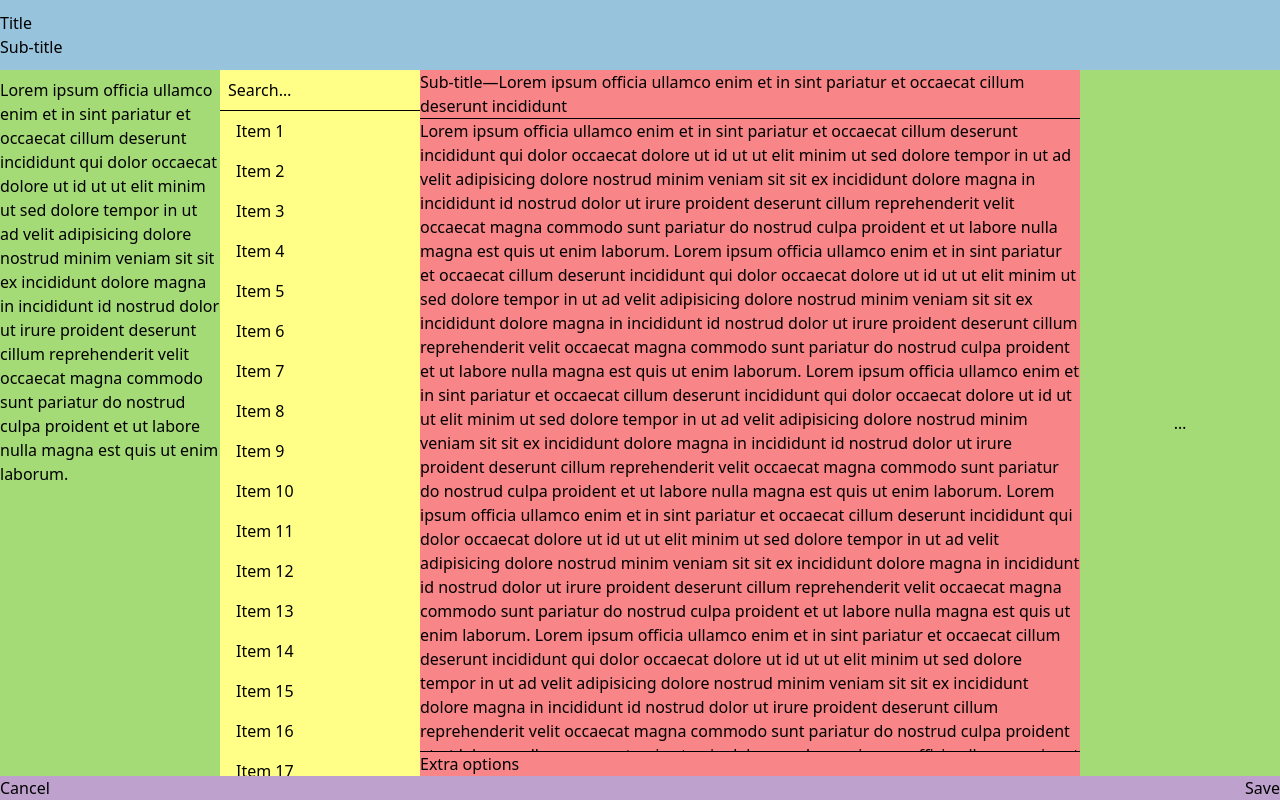
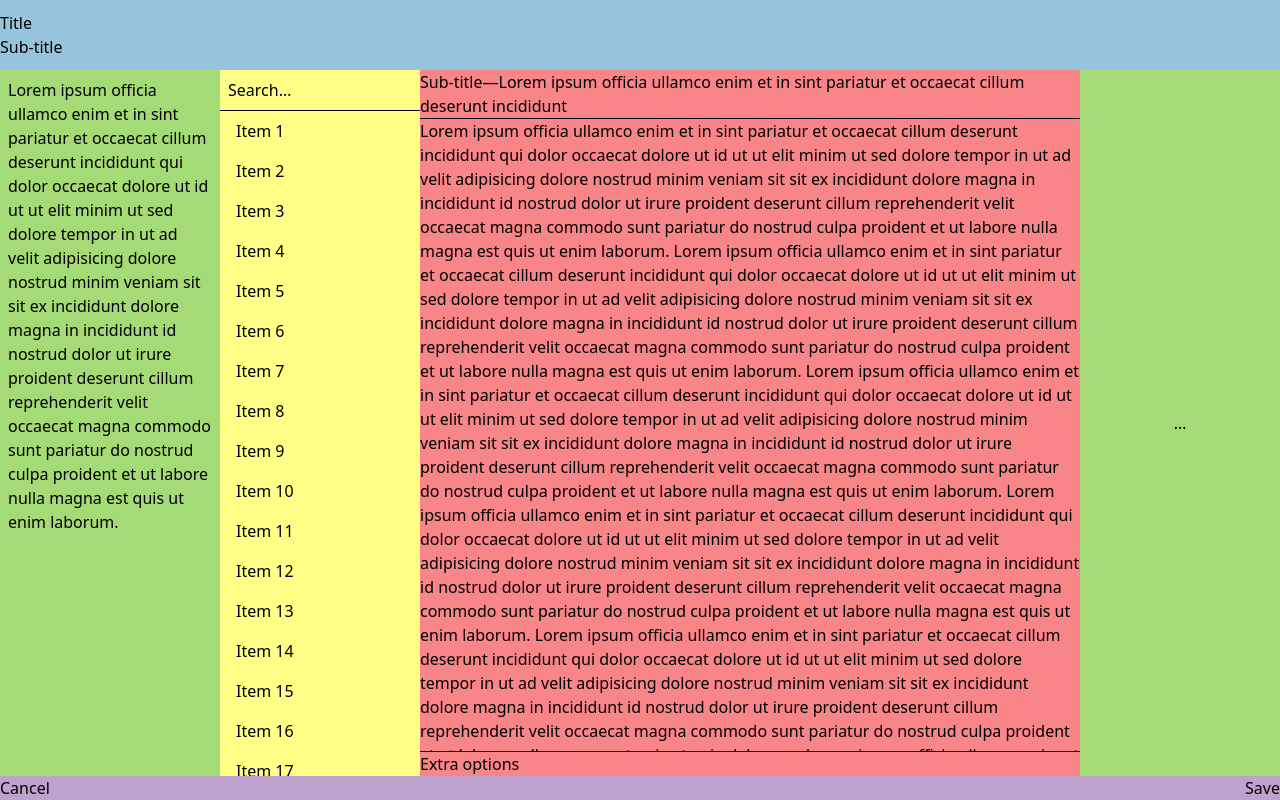
Before and after one commit to nevoland/reflexion, a Preact app: page / in a window 1280 px wide. Built offline with nearby package versions, Linux system fonts and the light colour scheme.

Commit message:
Add missing padding

```diff
--- a/src/App.tsx
+++ b/src/App.tsx
@@ -19,7 +19,7 @@ export function App() {
       </Flex>
       <Flex container direction="row" grow item>
         <Flex class="b" item scroll>
-          <div class="w-[220px] pt-2">
+          <div class="w-[220px] p-2">
             Lorem ipsum officia ullamco enim et in sint pariatur et occaecat
             cillum deserunt incididunt qui dolor occaecat dolore ut id ut ut
             elit minim ut sed dolore tempor in ut ad velit adipisicing dolore
```
